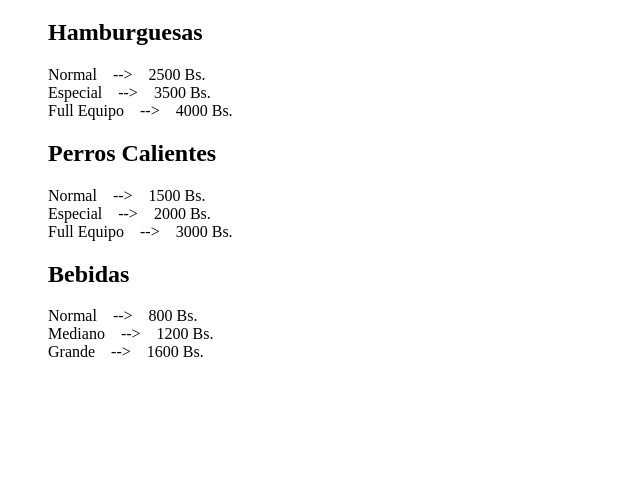
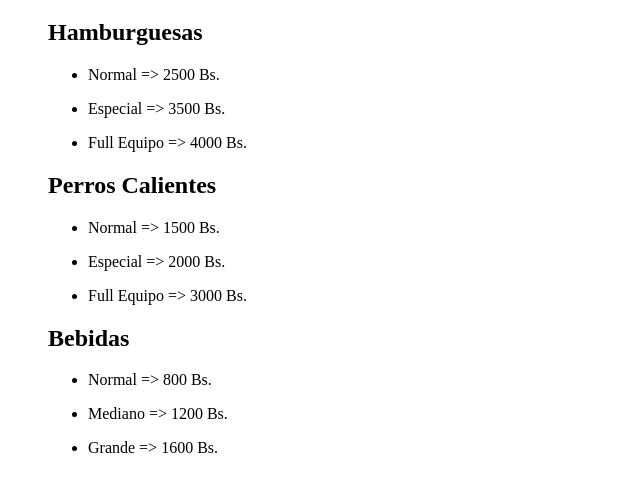
Before and after one commit to shonenki/angularJs, a plain HTML site: page fuentes/index.html in a window 1280 px wide. Shown: the part 61-552 px from the top of the page, without its empty margins (0-640 px from the left). Drawn offline with nearby package versions, Linux system fonts and the light colour scheme.

Commit message:
cambio en la plantilla

```diff
--- a/fuentes/elementos/menu/jorge/plantilla.html
+++ b/fuentes/elementos/menu/jorge/plantilla.html
@@ -7,11 +7,9 @@
     <div class="especialidad">
         <h2>{{especialidad.nombre}}</h2>
         <div ng-repeat="tipo in especialidad.tipos">
-            <div>
-                <p style="display: inline">{{tipo.nombre}}</p> &nbsp;&nbsp;
-                <p style="display: inline">--></p> &nbsp;&nbsp;
-                <p style="display: inline">{{tipo.precio}} Bs.</p>
-            </div>
+            <ul>
+                <li>{{tipo.nombre}} => {{tipo.precio}} Bs.</li>
+            </ul>
         </div>
     </div>
 </div>
```
